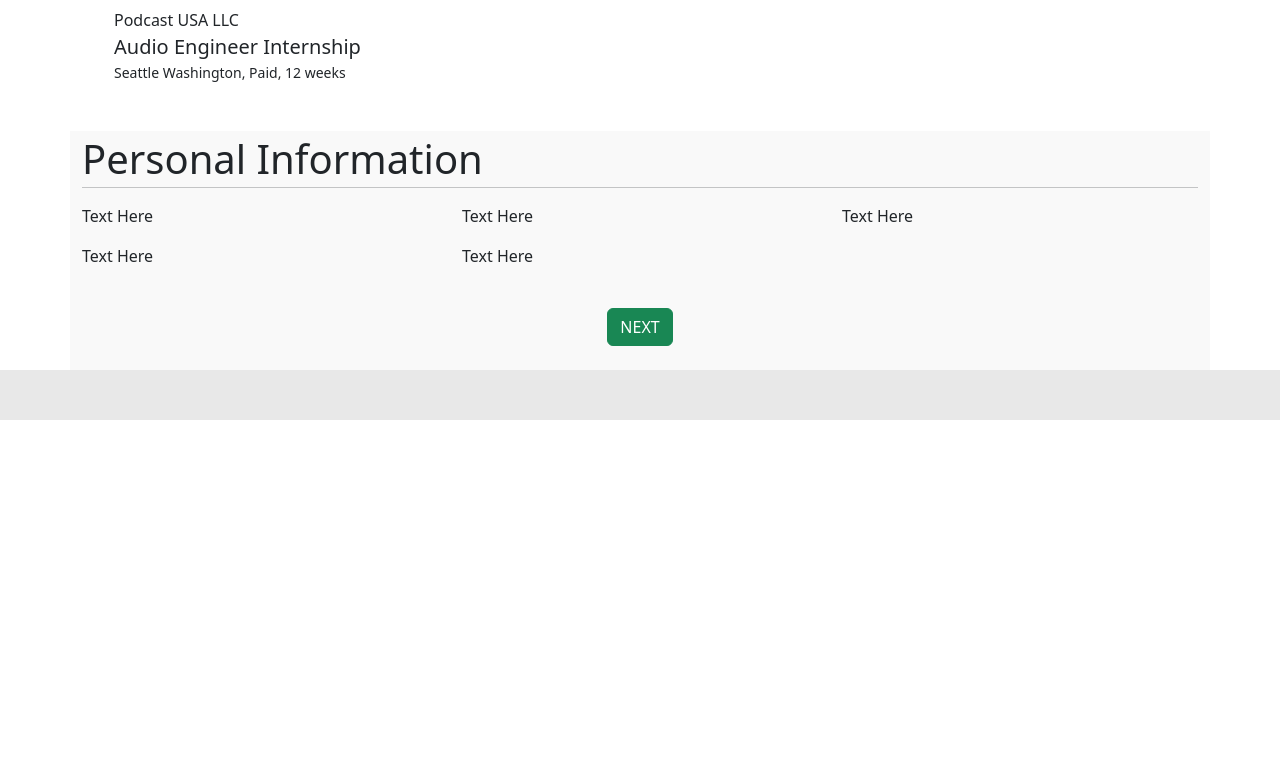
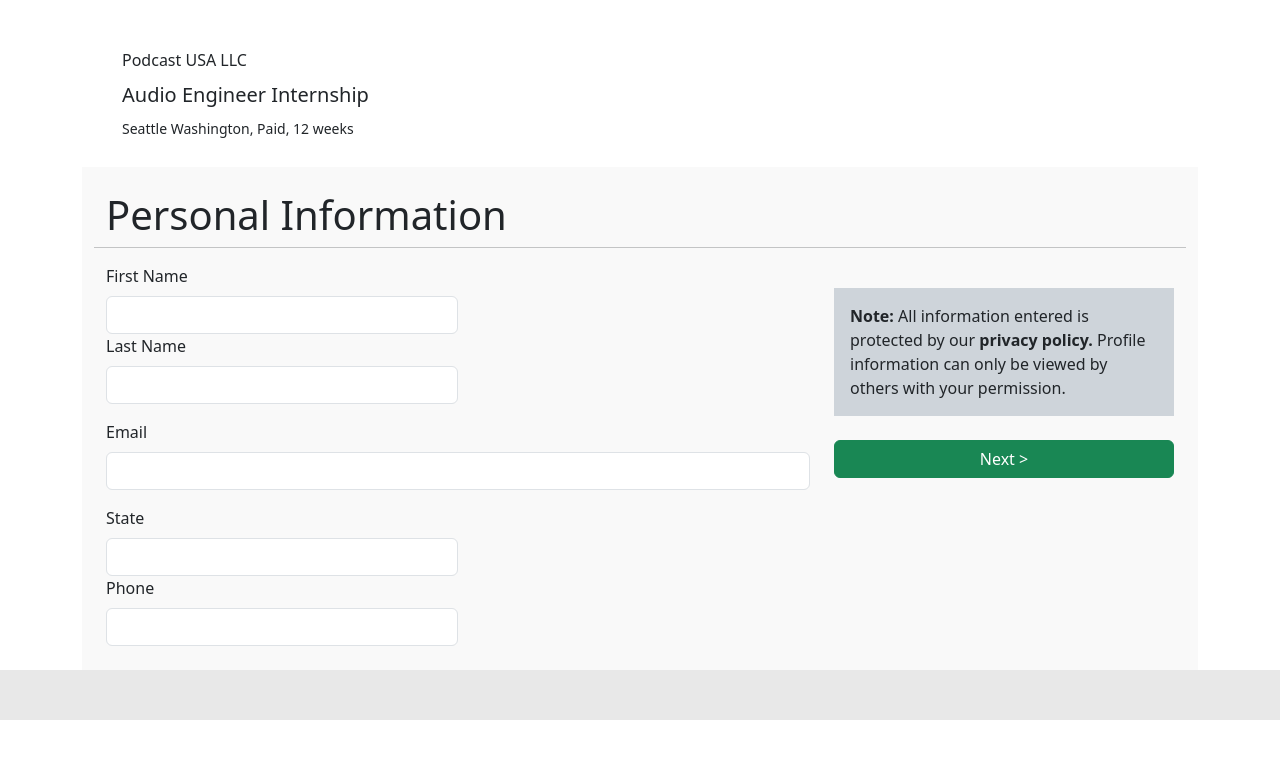
Before and after one commit to braedonbillingsley/application, a PHP site: page /views/personal-info.html in a window 1280 px wide. Shown: the top 759 px of the page. Run offline with PHP 8.4, Linux system fonts and the light colour scheme.

Commit message:
Added personal summary page styling and form inputs

```diff
--- a/index.php
+++ b/index.php
@@ -25,7 +25,6 @@ $f3->route('GET /', function () { // Anonymous function
 });
 
 $f3->route('GET|POST /info', function ($f3) { // Anonymous function
-    echo "Applicant Personal Information";
 
     // If the form has been posted
     if ($_SERVER['REQUEST_METHOD'] == 'POST') {
--- a/views/personal-info.html
+++ b/views/personal-info.html
@@ -8,48 +8,62 @@
     <title>Audio Engineer | Background Info</title>
 </head>
 <body>
-<header class="w-100 mw-100 mb-4">
 <div class="container">
     <nav class="navbar">
-            <ul>
-                <li class="nav-item list-unstyled">
-                    <a href="https://bbillingsley.greenriverdev.com/328/application/" class="fs-6 mb-2 anchor">Podcast USA LLC</a>
+        <ul class="m-3 mb-0 pb-1 p-4">
+            <li class="nav-item list-unstyled mb-2">
+                <a href="https://bbillingsley.greenriverdev.com/328/application/" class="fs-6 anchor">Podcast USA LLC</a>
+            </li>
+            <li class="nav-item list-unstyled mb-2">
+                <a href="https://bbillingsley.greenriverdev.com/328/application/" class="fs-5 anchor">Audio Engineer Internship</a>
             </li>
             <li class="nav-item list-unstyled">
-                    <a href="https://bbillingsley.greenriverdev.com/328/application/" class="fs-5 mb-2 anchor">Audio Engineer Internship</a>
-                </li>
-                <li class="nav-item list-unstyled">
-                    <p class="small mb-0">Seattle Washington, Paid, 12 weeks</p>
+                <p class="small">Seattle Washington, Paid, 12 weeks</p>
             </li>
         </ul>
     </nav>
+    <div class="main p-4">
+        <form action="#" method="post" class="form-horizontal">
+            <div class="row">
+                <label class="form-label mb-0 display-6">
+                    <strong>Personal Information</strong>
+                </label>
+                <hr class="mt-2">
+
+                <div class="col-lg-8">
+                    <div class="col-lg-6">
+                        <label for="first-name" class="form-label">First Name</label>
+                        <input type="text" class="form-control" id="first-name">
+                        <label for="last-name" class="form-label">Last Name</label>
+                        <input type="text" class="form-control" id="last-name">
                     </div>
-</header>
-<div class="container main">
-    <form action="#" method="post" class="form-horizontal">
-        <div class="form-group">
-            <label class="col-sm-6 form-label mb-0 display-6">Personal Information</label>
-            <hr class="mt-1">
-            <div class="row mt-2">
-                <div class="col-md-4">
-                    <p>Text Here</p>
-                    <p>Text Here</p>
+                    <div class="col-lg-12 mt-3">
+                        <label for="email" class="form-label">Email</label>
+                        <input type="text" class="form-control" id="email">
                     </div>
-                <div class="col-md-4">
-                    <p>Text Here</p>
-                    <p>Text Here</p>
+                    <div class="col-lg-6 mt-3">
+                        <label for="state" class="form-label">State</label>
+                        <input type="text" class="form-control" id="state">
+                        <label for="phone" class="form-label">Phone</label>
+                        <input type="text" class="form-control" id="phone">
                     </div>
-                <div class="col-md-4">
-                    <p>Text Here</p>
                 </div>
-                <div class="text-center mt-4 mb-4">
-                    <button href="experience" class="btn btn-success">
-                        NEXT
+                <div class="col-lg-4">
+                    <!-- Move to its own column on the right -->
+                    <div class="mt-4 mb-4 bg-dark-subtle">
+                        <p class="p-3">
+                            <strong>Note:</strong> All information entered is protected by our
+                            <strong>privacy policy.</strong> Profile information can only be viewed
+                            by others with your permission.
+                        </p>
+                    </div>
+                    <button href="experience" class="btn btn-success w-100">
+                    Next >
                     </button>
                 </div>
             </div>
+        </form>
     </div>
-    </form>
 </div>
 <footer class="copyright text-center">
 </footer>
```
Also changed, not shown: views/home.html (+7 -7 lines). Lines whose indentation alone changed are shown as unchanged.
